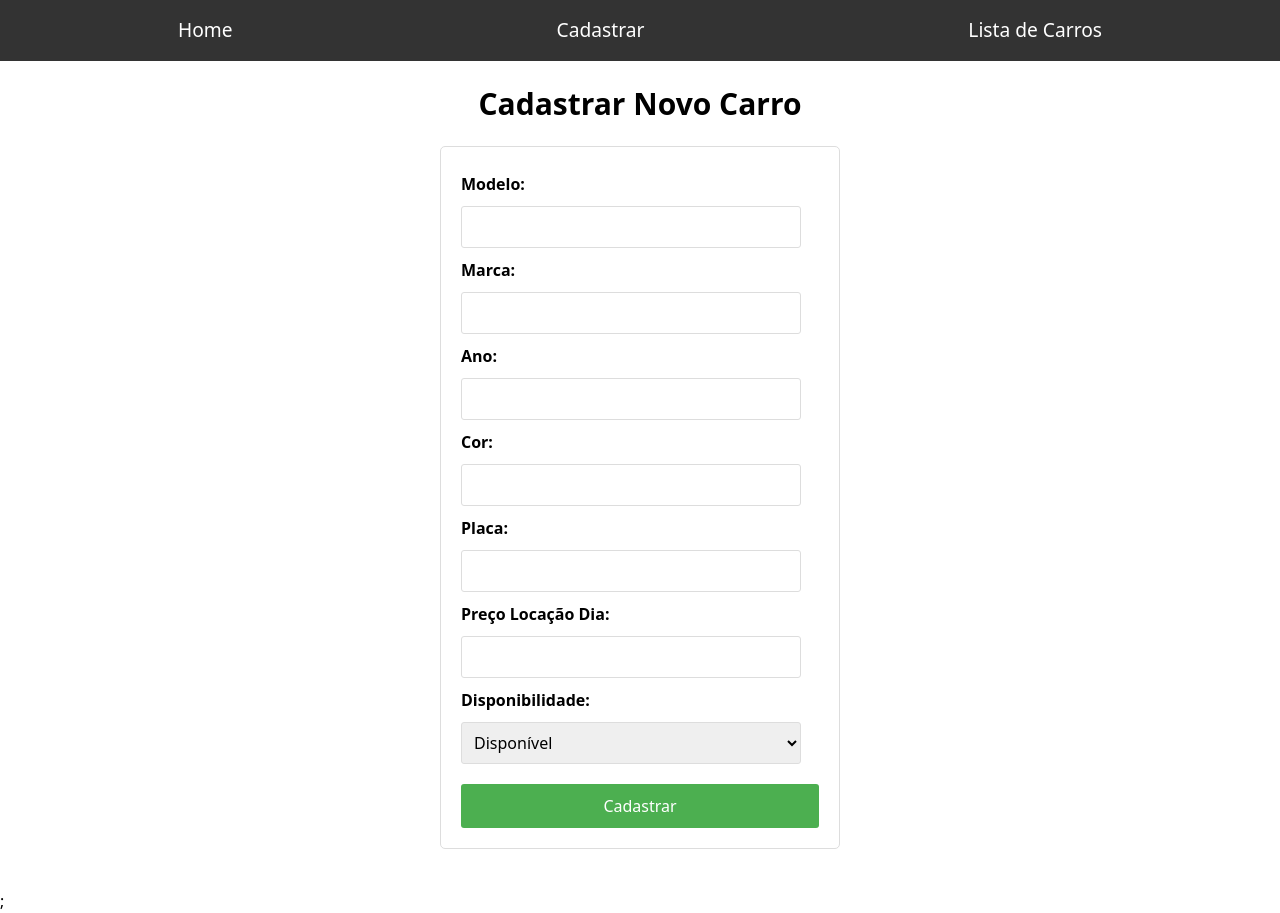
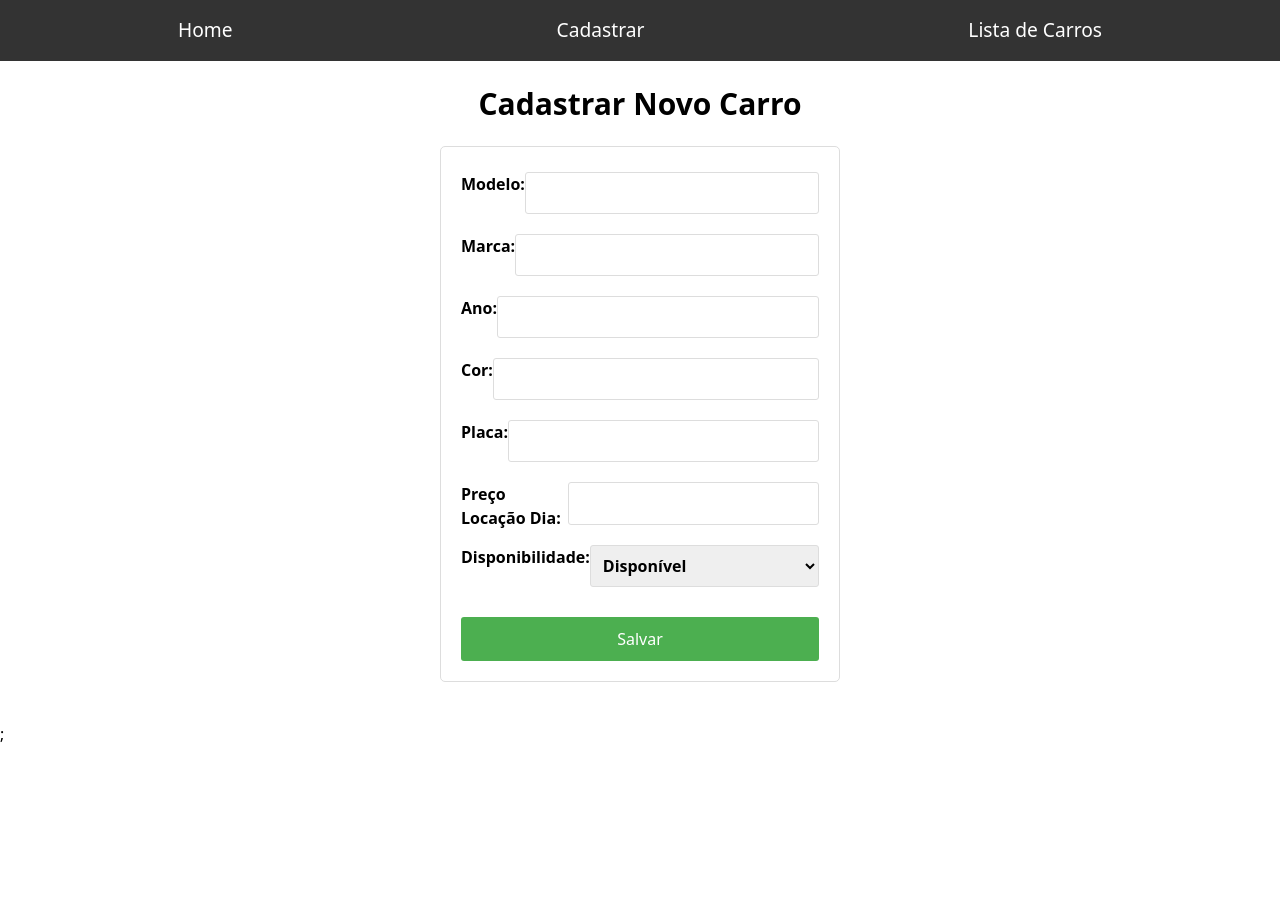
Before and after one commit to ThiagoPost/trabalhoProgWeb, a Next.js app in the folder trabalhofinal/: page /add-car in a window 1280 px wide. After the commit the page ends 800 px from the top, so only its background shows below. Built offline with nearby package versions, Linux system fonts and the light colour scheme.

Commit message:
Adicionado função editar

```diff
--- a/trabalhofinal/components/CarForm.jsx
+++ b/trabalhofinal/components/CarForm.jsx
@@ -1,8 +1,7 @@
-import { useState } from 'react';
+import { useState, useEffect } from 'react';
 import styles from '../src/styles/CarForm.module.css';
 
-
-const CarForm = ({ onSubmit }) => {
+const CarForm = ({ initialData = {}, onSubmit }) => {
   const [car, setCar] = useState({
     modelo: '',
     marca: '',
@@ -11,14 +10,9 @@ const CarForm = ({ onSubmit }) => {
     placa: '',
     preco_locacao_dia: '',
     disponibilidade: true,
+    ...initialData,
   });
 
-  //console.log(car.modelo)
-  //console.log(car.marca)
-  //console.log(car.cor)
-  //console.log(car.ano)
-
-  //altera o valor das variaveis no momento em que são digitadas
   const handleChange = (e) => {
     const { name, value } = e.target;
     setCar((prevCar) => ({
@@ -30,51 +24,42 @@ const CarForm = ({ onSubmit }) => {
   const handleSubmit = (e) => {
     e.preventDefault();
     onSubmit(car);
-    setCar({
-      modelo: '',
-      marca: '',
-      ano: '',
-      cor: '',
-      placa: '',
-      preco_locacao_dia: '',
-      disponibilidade: true,
-    });
   };
 
   return (
     <form className={styles.carForm} onSubmit={handleSubmit}>
-      <div className={styles.formGroup}>
-        <label>Modelo: </label>
+      <label>
+        Modelo:
         <input type="text" name="modelo" value={car.modelo} onChange={handleChange} required />
-      </div>
-      <div className={styles.formGroup}>
-        <label>Marca: </label>
+      </label>
+      <label>
+        Marca:
         <input type="text" name="marca" value={car.marca} onChange={handleChange} required />
-      </div>
-      <div className={styles.formGroup}>
-        <label>Ano: </label>
+      </label>
+      <label>
+        Ano:
         <input type="number" name="ano" value={car.ano} onChange={handleChange} required />
-      </div>
-      <div className={styles.formGroup}>
-        <label>Cor: </label>
+      </label>
+      <label>
+        Cor:
         <input type="text" name="cor" value={car.cor} onChange={handleChange} required />
-      </div>
-      <div className={styles.formGroup}>
-        <label>Placa: </label>
+      </label>
+      <label>
+        Placa:
         <input type="text" name="placa" value={car.placa} onChange={handleChange} required />
-      </div>
-      <div className={styles.formGroup}>
-        <label>Preço Locação Dia: </label>
+      </label>
+      <label>
+        Preço Locação Dia:
         <input type="number" name="preco_locacao_dia" value={car.preco_locacao_dia} onChange={handleChange} required />
-      </div>
-      <div className={styles.formGroup}>
-        <label>Disponibilidade: </label>
+      </label>
+      <label>
+        Disponibilidade:
         <select name="disponibilidade" value={car.disponibilidade} onChange={handleChange} required>
           <option value={true}>Disponível</option>
           <option value={false}>Indisponível</option>
         </select>
-      </div>
-      <button type="submit">Cadastrar</button>
+      </label>
+      <button type="submit">Salvar</button>
     </form>
   );
 };
--- a/trabalhofinal/components/CarTable.jsx
+++ b/trabalhofinal/components/CarTable.jsx
@@ -1,5 +1,6 @@
 // components/CarTable.js
 import styles from '../src/styles/CarTable.module.css';
+import Link from 'next/link';
 
 const CarTable = ({ cars }) => {
   return (
@@ -29,7 +30,9 @@ const CarTable = ({ cars }) => {
             <td> R$: {car.preco_locacao_dia}</td>
             <td>{car.disponibilidade ? 'Disponível' : 'Indisponível'}</td>
             <td>
-                <button className={styles.editButton}>Editar</button>
+              <Link href={`/edit-car/${car.id_carro}`} legacyBehavior>
+                <a className={styles.editButton}>Editar</a>
+              </Link>
                 <button className={styles.deleteButton}>Excluir</button>
             </td>
           </tr>
--- a/trabalhofinal/src/pages/add-car.jsx
+++ b/trabalhofinal/src/pages/add-car.jsx
@@ -16,7 +16,7 @@ const AddCar = () => {
       });
 
       if (response.ok) {
-        router.push('/cars');
+        router.replace('/cars');
       } else {
         console.error('Failed to add car');
       }
--- /dev/null
+++ b/trabalhofinal/src/pages/api/cars/[id].js
@@ -0,0 +1,47 @@
+const { Client } = require('pg');
+const dotenv = require('dotenv');
+dotenv.config();
+
+export default async function handler(req, res) {
+  const client = new Client({
+    user: process.env.DB_USER,
+    host: process.env.DB_HOST,
+    database: process.env.DB_NAME,
+    password: process.env.DB_PASSWORD,
+    port: process.env.DB_PORT,
+  });
+
+  await client.connect();
+
+  const { id } = req.query;
+
+  if (req.method === 'GET') {
+    try {
+      const result = await client.query('SELECT * FROM carro WHERE id_carro = $1', [id]);
+      res.status(200).json(result.rows[0]);
+    } catch (error) {
+      console.error('Error executing query', error.message);
+      res.status(500).json({ error: 'Internal Server Error' });
+    } finally {
+      await client.end();
+    }
+  } else if (req.method === 'PUT') {
+    const { modelo, marca, ano, cor, placa, preco_locacao_dia, disponibilidade } = req.body;
+
+    try {
+      const result = await client.query(
+        'UPDATE carro SET modelo = $1, marca = $2, ano = $3, cor = $4, placa = $5, preco_locacao_dia = $6, disponibilidade = $7 WHERE id_carro = $8 RETURNING *',
+        [modelo, marca, ano, cor, placa, preco_locacao_dia, disponibilidade, id]
+      );
+      res.status(200).json(result.rows[0]);
+    } catch (error) {
+      console.error('Error executing query', error.message);
+      res.status(500).json({ error: 'Internal Server Error' });
+    } finally {
+      await client.end();
+    }
+  } else {
+    res.setHeader('Allow', ['GET', 'PUT']);
+    res.status(405).end(`Method ${req.method} Not Allowed`);
+  }
+}
--- /dev/null
+++ b/trabalhofinal/src/pages/edit-car/[id].jsx
@@ -0,0 +1,62 @@
+import { useRouter } from 'next/router';
+import { useEffect, useState } from 'react';
+import CarForm from '../../../components/CarForm';
+import styles from '../../styles/EditCar.module.css';
+
+const EditCar = () => {
+  const router = useRouter();
+  const { id } = router.query;
+  const [car, setCar] = useState(null);
+  const [loading, setLoading] = useState(true);
+
+  useEffect(() => {
+    if (id) {
+      fetchCar();
+    }
+  }, [id]);
+
+  const fetchCar = async () => {
+    try {
+      const response = await fetch(`/api/cars/${id}`);
+      const data = await response.json();
+      setCar(data);
+      setLoading(false);
+    } catch (error) {
+      console.error('Error fetching car:', error);
+      setLoading(false);
+    }
+  };
+
+  const handleEditCar = async (updatedCar) => {
+    try {
+      const response = await fetch(`/api/cars/${id}`, {
+        method: 'PUT',
+        headers: {
+          'Content-Type': 'application/json',
+        },
+        body: JSON.stringify(updatedCar),
+      });
+
+      if (response.ok) {
+        router.push('/cars');
+      } else {
+        console.error('Failed to update car');
+      }
+    } catch (error) {
+      console.error('Error updating car:', error);
+    }
+  };
+
+  if (loading) {
+    return <p>Loading...</p>;
+  }
+
+  return (
+    <div className={styles.container}>
+      <h1>Editar Carro</h1>
+      {car && <CarForm initialData={car} onSubmit={handleEditCar} />}
+    </div>
+  );
+};
+
+export default EditCar;
--- /dev/null
+++ b/trabalhofinal/src/styles/EditCar.module.css
@@ -0,0 +1,11 @@
+/* styles/EditCar.module.css */
+.container {
+    max-width: 800px;
+    margin: 0 auto;
+    padding: 20px;
+  }
+
+  .container h1 {
+    text-align: center;
+    margin-bottom: 20px;
+  }
```
Also changed, not shown: 1 other file (tests, documents, lock files or other folders).
